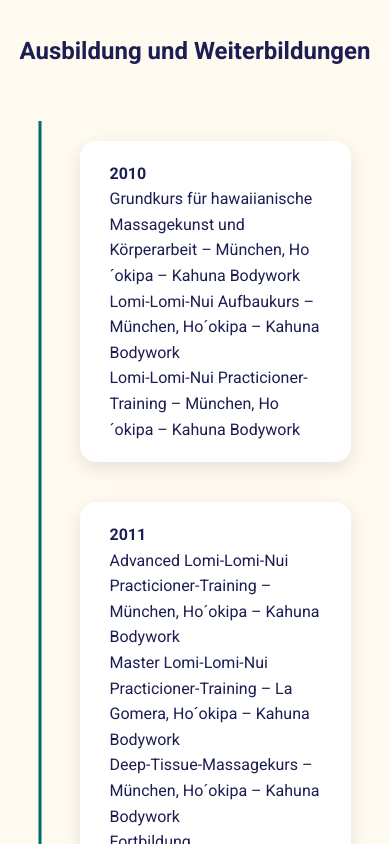
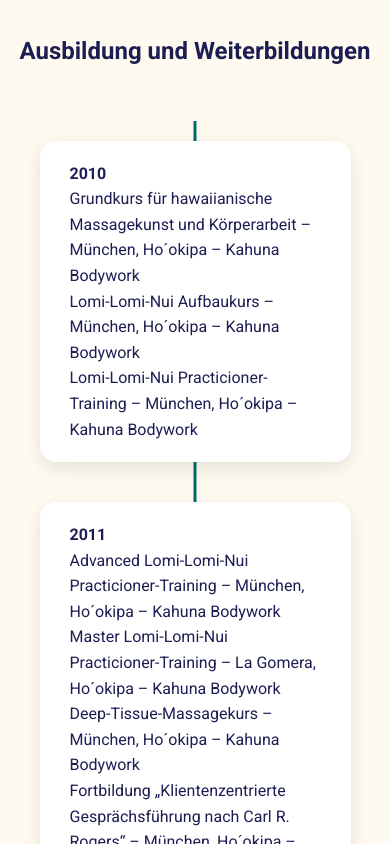
Before and after one commit to moritzwendt/Projekt-ESTH, a plain HTML site: page index.html in a window 390 px wide. Shown: the part 3580-4424 px from the top of the page. Drawn offline with nearby package versions, Linux system fonts and the light colour scheme.

Commit message:
fixes281020252

```diff
--- a/index.html
+++ b/index.html
@@ -243,7 +243,7 @@
             <div class="bottom">
                 <p>© 2025 Moritz Wendt. Alle Rechte vorbehalten.</p>
                 <div class="links">
-                    <a href="#">Datenschutz</a>
+                    <a href="datenschutz.html">Datenschutz</a>
                     <a href="impressum.html">Impressum</a>
                 </div>
             </div>
--- a/style.css
+++ b/style.css
@@ -447,12 +447,11 @@ nav ul a:hover {
     }
 
     .timeline-container::before {
-        left: 20px;
+        display: flex;
     }
 
     .timeline-item {
         width: 100%;
-        padding-left: 60px;
     }
 
     .timeline-item.left,
```
